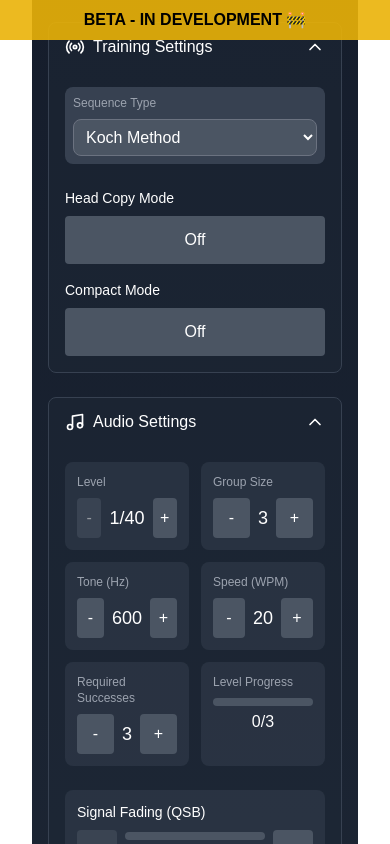
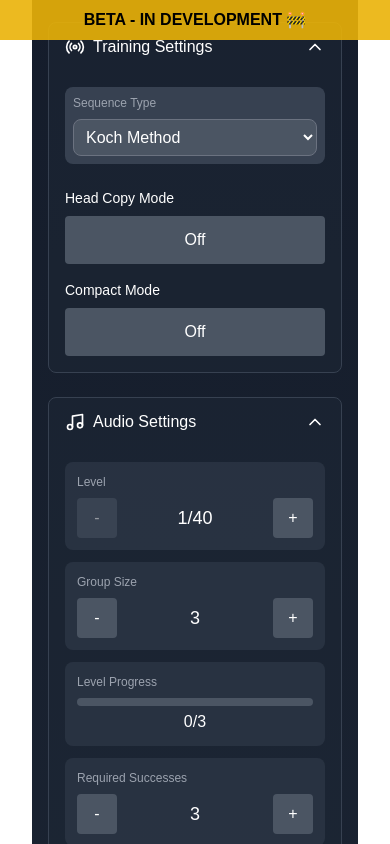
Before and after one commit to f4iey/MorseTrainer, a Next.js app: page / in a window 390 px wide. Both pictures are taken after a click on the button "Audio Settings". Shown: the part 670-1514 px from the top of the page. Built offline with nearby package versions, Linux system fonts and the light colour scheme.

Commit message:
src/components/AvailableChars.jsx: Fix overflow issue in UI.

```diff
--- a/src/components/AvailableChars.jsx
+++ b/src/components/AvailableChars.jsx
@@ -4,6 +4,8 @@ export const AvailableChars = ({ availableChars, consecutiveCorrect, advanceThre
       <div className="text-sm text-gray-400">Available Characters</div>
       <div className="text-sm text-gray-400">Progress: {consecutiveCorrect}/{advanceThreshold}</div>
     </div>
-    <div className="mt-2 font-mono text-center tracking-wider text-lg">{availableChars}</div>
+    <div className="mt-2 font-mono text-center tracking-wider text-lg break-words">
+      {availableChars}
+    </div>
   </div>
 );
--- a/src/components/CharacterGrid.jsx
+++ b/src/components/CharacterGrid.jsx
@@ -15,7 +15,7 @@ export const CharacterGrid = ({ availableChars, onCharacterInput, currentPreset
   }
 
   return (
-    <div className="bg-gray-700/50 p-3 rounded-lg">
+    <div className="bg-gray-700/50 p-3 rounded-lg overflow-x-hidden">
       <div className="flex flex-wrap gap-2 justify-center">
         {chars.map((char, index) => (
           <InteractiveButton
--- a/src/components/ControlPanel.jsx
+++ b/src/components/ControlPanel.jsx
@@ -16,7 +16,7 @@ export const ControlPanel = ({
 }) => (
   <div className="space-y-3">
     {/* Level and Group Size controls */}
-    <div className="grid grid-cols-2 gap-3">
+    <div className="grid grid-cols-1 sm:grid-cols-2 gap-3">
       <div className="bg-gray-700/50 p-3 rounded-lg">
         <div className="text-xs text-gray-400 mb-2">Level</div>
         <div className="flex items-center gap-2">
@@ -52,8 +52,38 @@ export const ControlPanel = ({
       </div>
     </div>
 
+    {/* Level progress bar - Made responsive */}
+    <div className="bg-gray-700/50 p-3 rounded-lg">
+      <div className="text-xs text-gray-400 mb-2">Level Progress</div>
+      <div className="w-full bg-gray-600 rounded-full h-2">
+        <div
+          className={`h-2 rounded-full transition-all duration-200 ${consecutiveCorrect > 0 ? 'bg-green-500' : 'bg-gray-600'}`}
+          style={{ width: `${(consecutiveCorrect / advanceThreshold) * 100}%` }}
+        />
+      </div>
+      <div className="text-center mt-1">{consecutiveCorrect}/{advanceThreshold}</div>
+    </div>
+
+    {/* Required successes - Moved to its own row */}
+    <div className="bg-gray-700/50 p-3 rounded-lg">
+      <div className="text-xs text-gray-400 mb-2">Required Successes</div>
+      <div className="flex items-center gap-2">
+        <InteractiveButton
+          onClick={() => onAdvanceThresholdChange(-1)}
+          className="w-10 h-10 rounded bg-gray-600 disabled:opacity-50"
+          disabled={advanceThreshold <= 1}
+        >-</InteractiveButton>
+        <span className="flex-1 text-center text-lg">{advanceThreshold}</span>
+        <InteractiveButton
+          onClick={() => onAdvanceThresholdChange(1)}
+          className="w-10 h-10 rounded bg-gray-600 disabled:opacity-50"
+          disabled={advanceThreshold >= 10}
+        >+</InteractiveButton>
+      </div>
+    </div>
+
     {/* Tone and WPM controls */}
-    <div className="grid grid-cols-2 gap-3">
+    <div className="grid grid-cols-1 sm:grid-cols-2 gap-3">
       <div className="bg-gray-700/50 p-3 rounded-lg">
         <div className="text-xs text-gray-400 mb-2">Tone (Hz)</div>
         <div className="flex items-center gap-2">
@@ -88,36 +118,5 @@ export const ControlPanel = ({
         </div>
       </div>
     </div>
-
-    {/* Required successes and Level progress */}
-    <div className="grid grid-cols-2 gap-3">
-      <div className="bg-gray-700/50 p-3 rounded-lg">
-        <div className="text-xs text-gray-400 mb-2">Required Successes</div>
-        <div className="flex items-center gap-2">
-          <InteractiveButton
-            onClick={() => onAdvanceThresholdChange(-1)}
-            className="w-10 h-10 rounded bg-gray-600 disabled:opacity-50"
-            disabled={advanceThreshold <= 1}
-          >-</InteractiveButton>
-          <span className="flex-1 text-center text-lg">{advanceThreshold}</span>
-          <InteractiveButton
-            onClick={() => onAdvanceThresholdChange(1)}
-            className="w-10 h-10 rounded bg-gray-600 disabled:opacity-50"
-            disabled={advanceThreshold >= 10}
-          >+</InteractiveButton>
-        </div>
-      </div>
-
-      <div className="bg-gray-700/50 p-3 rounded-lg">
-        <div className="text-xs text-gray-400 mb-2">Level Progress</div>
-        <div className="w-full bg-gray-600 rounded-full h-2">
-          <div
-            className={`h-2 rounded-full transition-all duration-200 ${consecutiveCorrect > 0 ? 'bg-green-500' : 'bg-gray-600'}`}
-            style={{ width: `${(consecutiveCorrect / advanceThreshold) * 100}%` }}
-          />
-        </div>
-        <div className="text-center mt-1">{consecutiveCorrect}/{advanceThreshold}</div>
-      </div>
-    </div>
   </div>
 );
--- a/src/components/ScoreDisplay.jsx
+++ b/src/components/ScoreDisplay.jsx
@@ -1,5 +1,5 @@
 export const ScoreDisplay = ({ score }) => (
-  <div className="grid grid-cols-3 gap-3">
+  <div className="grid grid-cols-1 sm:grid-cols-3 gap-3">
     <div className="bg-gray-700/50 p-3 rounded-lg text-center">
       <div className="text-sm text-gray-400 mb-1">Correct</div>
       <div className="text-green-400 text-xl">{score.correct}</div>
@@ -9,7 +9,7 @@ export const ScoreDisplay = ({ score }) => (
       <div className="text-red-400 text-xl">{score.wrong}</div>
     </div>
     <div className="bg-gray-700/50 p-3 rounded-lg text-center">
-      <div className="text-sm text-gray-400 mb-1">Accuracy</div>
+      <div className="text-sm text-gray-400 mb-1 whitespace-nowrap">Accuracy</div>
       <div className="text-blue-400 text-xl">
         {score.correct + score.wrong > 0
           ? Math.round((score.correct / (score.correct + score.wrong)) * 100)
```
